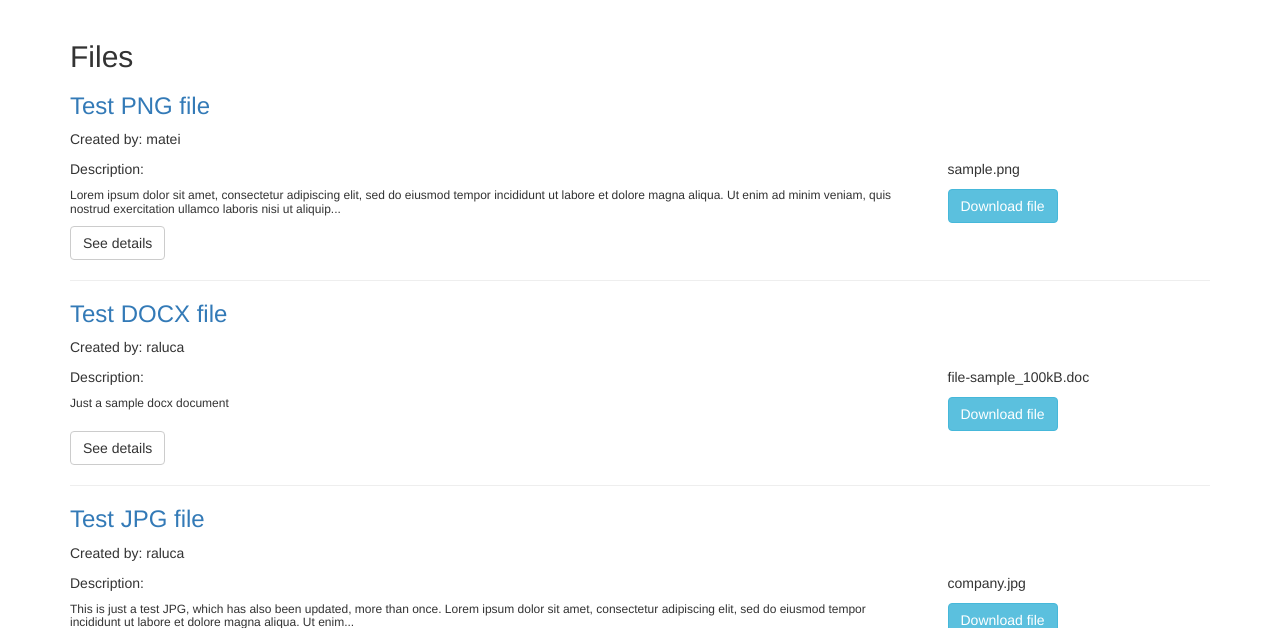
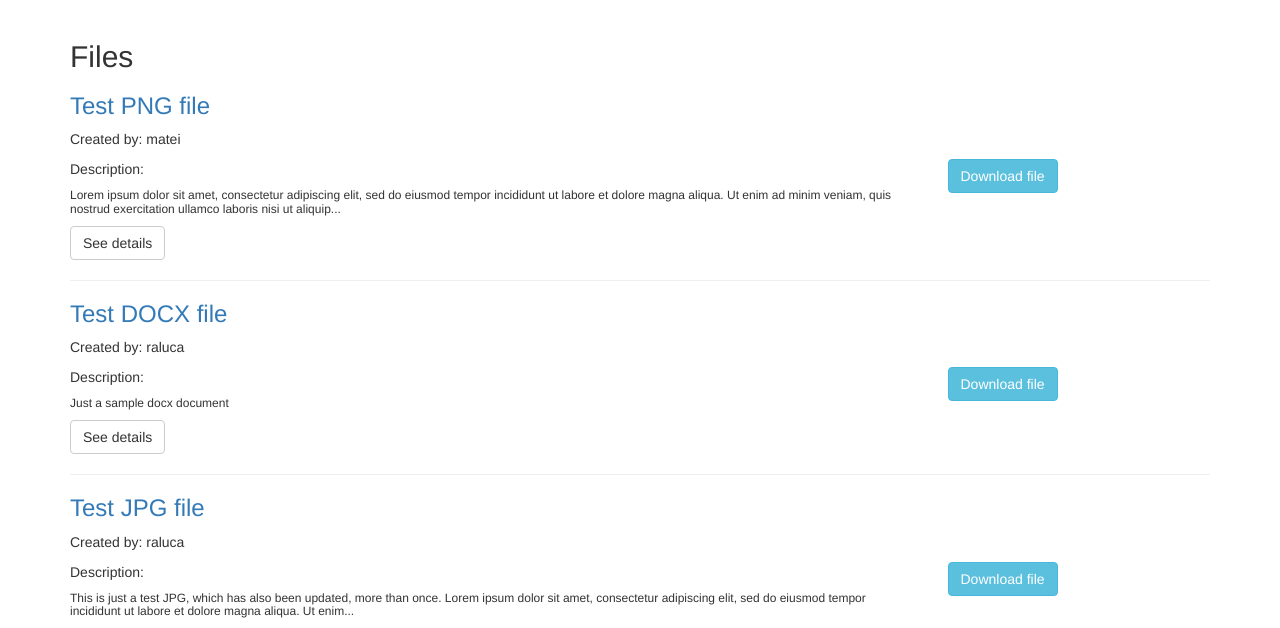
Before and after one commit to ralucastanescu/webfilemanager, a CodeIgniter app: page /webfilemanager/files in a window 1280 px wide. Shown: the part 52-680 px from the top of the page. Run offline with CodeIgniter, Linux system fonts and the light colour scheme; data comes from the database, SQL or seed files in the repository; both versions use the stored data as it was before the commit.

Commit message:
Important fixes
Removed unnecessary file path from databse.
Made attachment required.
Saved files with a random string in front, in order to avoid duplicates.
Removed all uses of file path.
Appearance/form fixes and updates.

```diff
--- a/application/controllers/Files.php
+++ b/application/controllers/Files.php
@@ -56,6 +56,10 @@ class Files extends CI_Controller {
             'required');
         $this->form_validation->set_rules('description', 'Description',
             'required');
+        if (empty($_FILES['userfile']['name']))
+        {
+            $this->form_validation->set_rules('userfile', 'Attachment', 'required');
+        }
 
         if($this->form_validation->run() === FALSE) {
             $this->load->view('templates/header');
@@ -65,6 +69,7 @@ class Files extends CI_Controller {
             $config['upload_path'] = './assets/uploadedFiles';
             $config['allowed_types'] = 'gif|jpeg|jpg|png|txt|zip|gzip|tar|targz|doc|docx|pdf';
             $config['max_size'] = '2048';
+            $config['file_name'] = uniqid() . '_' . $_FILES['userfile']['name'];;
 
             $this->load->library('upload', $config);
             $this->upload->initialize($config);
@@ -75,12 +80,10 @@ class Files extends CI_Controller {
                 $this->session->set_flashdata('not_created_file', $errors);
             } else {
                 $data = array('upload_file' => $this->upload->data());
-                $file['file'] = $_FILES['userfile']['name'];
-                $file['path'] = '/assets/uploadedFiles/' . $_FILES['userfile']['name'];
-                $message = 'The file has been successfully uploaded!';
+                $file['file'] = $data['upload_file']['file_name'];
+
+                $this->session->set_flashdata('created_file', 'The file has been successfully created with name: ' . $file['file']);
             }
-
-            $this->session->set_flashdata('created_file', 'The file has been successfully created!');
 
             $this->filesmodel->create_file($file);
             redirect('files');
@@ -133,7 +136,6 @@ class Files extends CI_Controller {
 
         redirect('files');
 
-
     }
 
 }
--- a/application/models/FilesModel.php
+++ b/application/models/FilesModel.php
@@ -9,7 +9,7 @@ class FilesModel extends CI_Model {
     public function get_files($id = NULL) {
 
         $this->db->select('files.id, files.title, files.description,
-            files.attachment, files.created_at, files.user_id, files.tag, files.path, users.username');
+            files.attachment, files.created_at, files.user_id, files.tag, users.username');
         $this->db->order_by('files.id', 'DESC');
         $this->db->join('users', 'users.id = files.user_id');
 
@@ -31,7 +31,7 @@ class FilesModel extends CI_Model {
     public function get_user_files($userId) {
 
         $this->db->select('files.id, files.title, files.description,
-            files.attachment, files.created_at, files.user_id, files.tag, files.path, users.username');
+            files.attachment, files.created_at, files.user_id, files.tag, users.username');
         $this->db->order_by('files.id', 'DESC');
         $this->db->join('users', 'users.id = files.user_id');
 
@@ -47,8 +47,7 @@ class FilesModel extends CI_Model {
             'description' => $this->input->post('description'),
             'user_id' => $this->session->userdata('user_id'),
             'tag' => $this->input->post('tag'),
-            'attachment' => $file['file'],
-            'path' => $file['path']
+            'attachment' => $file['file']
         );
 
         return $this->db->insert('files', $data);
@@ -59,8 +58,8 @@ class FilesModel extends CI_Model {
         $attachment = $this->db->select('attachment')->get_where('files', array('id' => $id))->row()->attachment;
 
         $cwd = getcwd();
-        $image_file_path = $cwd."/assets/uploadedFiles/";
-        chdir($image_file_path);
+        $file_path = $cwd."/assets/uploadedFiles/";
+        chdir($file_path);
         unlink($attachment);
         chdir($cwd);
 
@@ -84,4 +83,5 @@ class FilesModel extends CI_Model {
         return $this->db->update('files', $data);
 
     }
+
 }
--- a/application/views/files/index.php
+++ b/application/views/files/index.php
@@ -58,11 +58,10 @@
                 </h6>
             </div>
             <?php
-                if(!empty($file['path']) && !empty($file['attachment'])) {
+                if(!empty($file['attachment'])) {
             ?>
             <div class="col-md-3">
-                <p><?php echo $file['attachment']; ?></p>
-                    <a href="<?php echo site_url() . $file['path']; ?>" download class="btn btn-info">
+                    <a href="<?php echo site_url() . 'assets/uploadedFiles/' . $file['attachment']; ?>" download class="btn btn-info">
                         Download file
                     </a>
                 <br/>
--- a/application/views/files/myfiles.php
+++ b/application/views/files/myfiles.php
@@ -58,11 +58,11 @@ foreach ($files as $file) { ?>
             </h6>
         </div>
         <?php
-        if(!empty($file['path']) && !empty($file['attachment'])) {
+        if(!empty($file['attachment'])) {
             ?>
             <div class="col-md-3">
                 <p><?php echo $file['attachment']; ?></p>
-                <a href="<?php echo site_url() . $file['path']; ?>" download class="btn btn-info">
+                <a href="<?php echo site_url() . 'assets/uploadedFiles/' . $file['attachment']; ?>" download class="btn btn-info">
                     Download file
                 </a>
                 <br/>
--- a/application/views/files/view.php
+++ b/application/views/files/view.php
@@ -19,6 +19,7 @@ echo $file['created_at'];
                 echo $file['description'];
                 ?>
             </h6>
+            <?php if(!empty($file['tag'])) { ?>
                 <hr>
                 <p>File tag:</p>
                 <h6>
@@ -26,13 +27,14 @@ echo $file['created_at'];
                     echo $file['tag'];
                     ?>
                 </h6>
+            <?php } ?>
         </div>
         <?php
-        if(!empty($file['path']) && !empty($file['attachment'])) {
+        if(!empty($file['attachment'])) {
             ?>
             <div class="col-md-3">
                 <p><?php echo $file['attachment']; ?></p>
-                <a href="<?php echo site_url() . $file['path']; ?>" download class="btn btn-info">
+                <a href="<?php echo site_url() . 'assets/uploadedFiles/' . $file['attachment']; ?>" download class="btn btn-info">
                     Download file
                 </a>
                 <br/>
--- /dev/null
+++ b/assets/uploadedFiles/5ed511a0708b4_Test.txt
@@ -0,0 +1 @@
+Test
--- /dev/null
+++ b/assets/uploadedFiles/5ed5129495108_New_(1).txt
@@ -0,0 +1 @@
+Test
```
Also changed, not shown: application/views/files/newFile.php (+4 -4 lines), webfilemanagerDB.sql (+17 -45 lines). Lines whose indentation alone changed are shown as unchanged.
